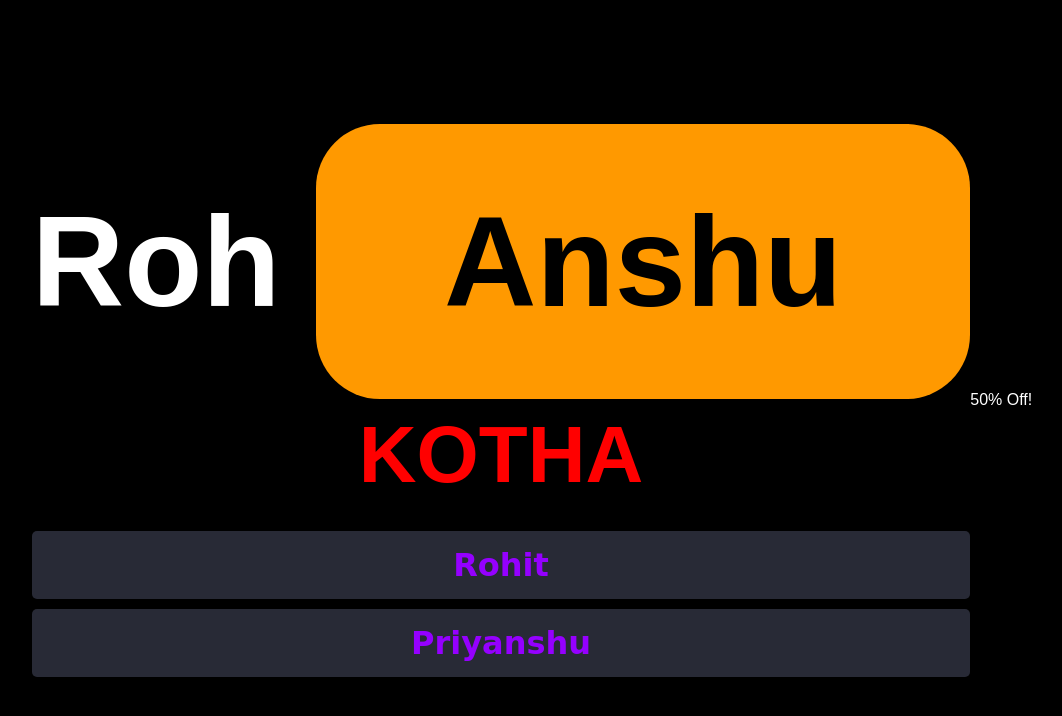
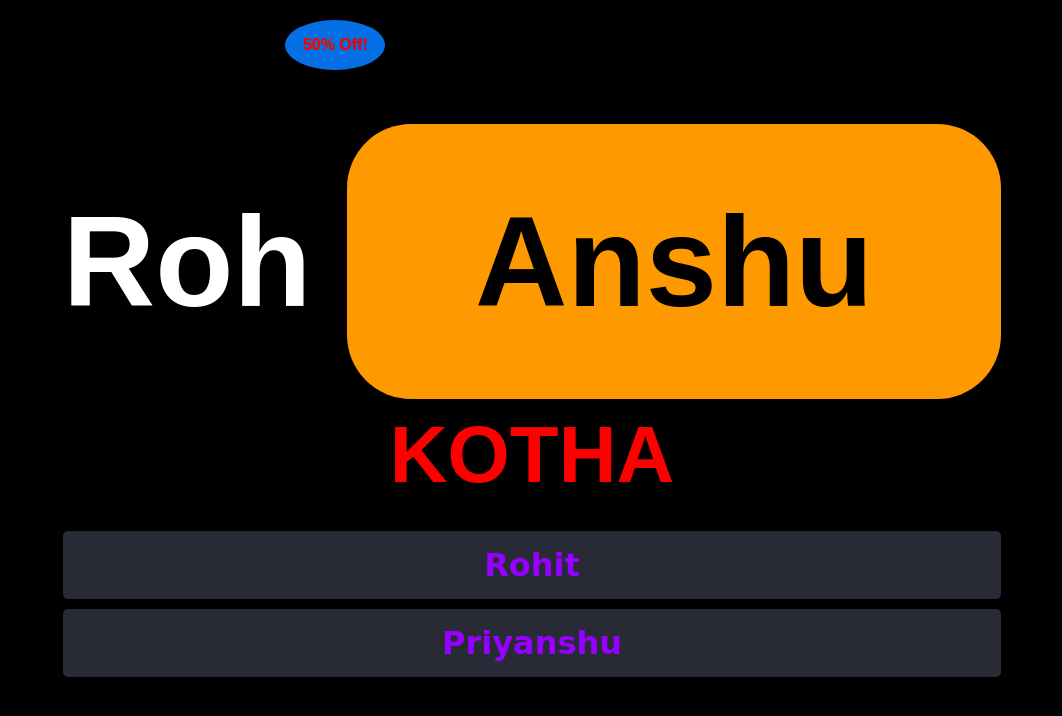
Before and after one commit to x0shreyash/Rohit-Priyanshu-Sexy-Kotha, a plain HTML site: page index.html in a window 1280 px wide. Shown: the whole page, without its empty margins (108-1170 px from the left). Drawn offline with Linux system fonts and the light colour scheme.

Commit message:
Added Advertisement

```diff
--- a/style.css
+++ b/style.css
@@ -103,3 +103,48 @@ a:hover {
   75% { color: green; } /* Yet another color change */
   100% { color: blue; } /* End color */
 }
+/* Oval shape advertisement */
+.oval-ad {
+  position: absolute;
+  top: 20px; /* Adjust top position as needed */
+  left: 20px; /* Adjust left position as needed */
+  width: 100px; /* Adjust width as needed */
+  height: 50px; /* Adjust height as needed */
+  border-radius: 50%;
+  background-color: #0570E3; /* Example background color */
+  display: flex;
+  justify-content: center;
+  align-items: center;
+  overflow: hidden;
+  z-index: 999; /* Ensure the advertisement is above other content */
+  animation: moveLeftRight 6s linear infinite alternate; /* Move left and right animation */
+}
+
+.animated-text {
+  font-size: 16px; /* Adjust font size as needed */
+  font-weight: bold;
+  color: transparent;
+  background-image: linear-gradient(to right, red, green, blue); /* RGB color gradient */
+  background-clip: text;
+  -webkit-background-clip: text; /* For older versions of Chrome/Safari */
+  animation: rainbowText 0.1s linear infinite; /* Example animation */
+}
+
+@keyframes moveLeftRight {
+  0% {
+    left: 0;
+  }
+  50% {
+    left: calc(100% - 100px);
+  }
+  100% {
+    left: 0;
+  }
+}
+
+@keyframes rainbowText {
+  0% { color: red; }
+  33% { color: green; }
+  66% { color: purple; }
+  100% { color: black; }
+}
```
